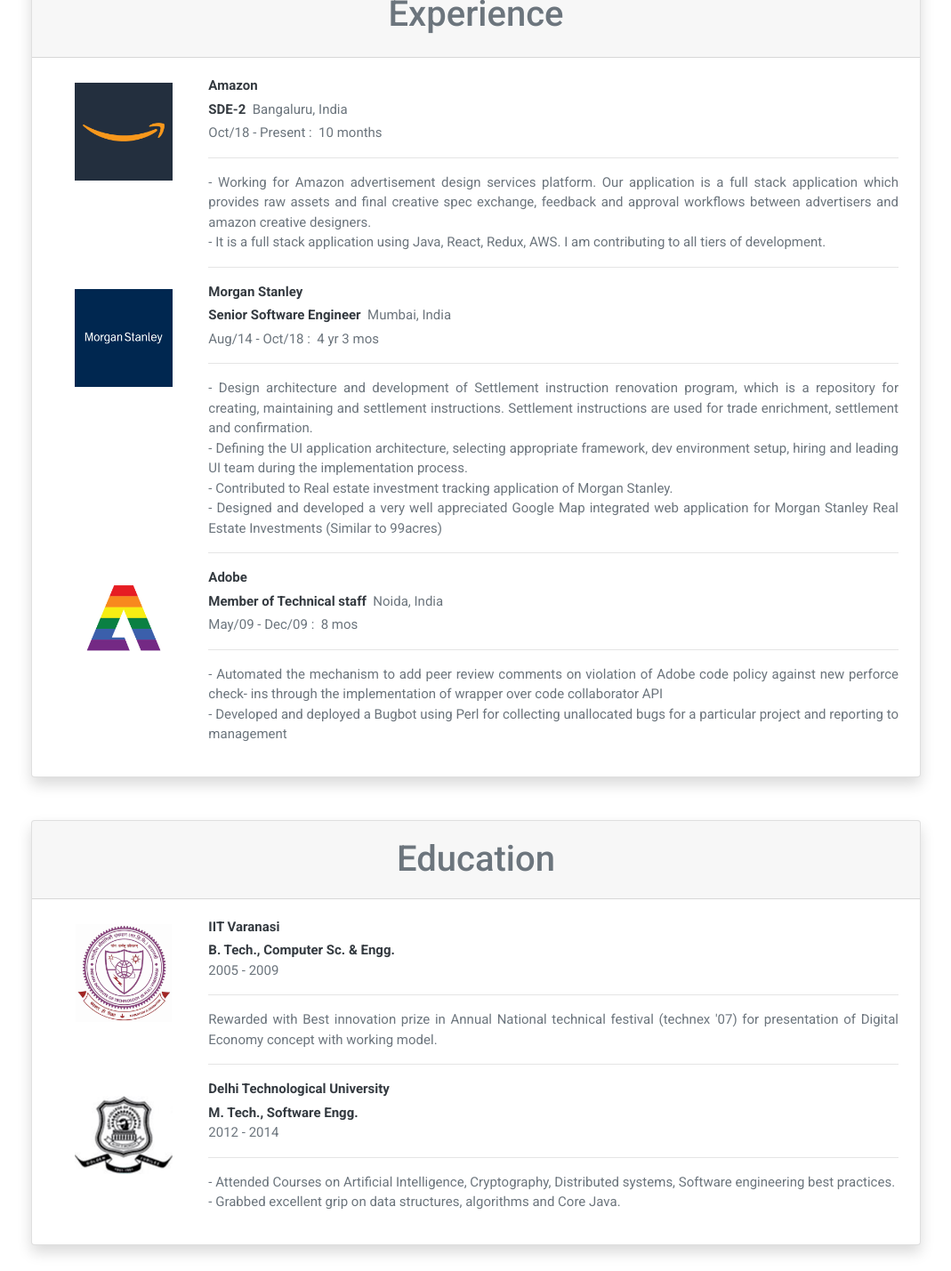
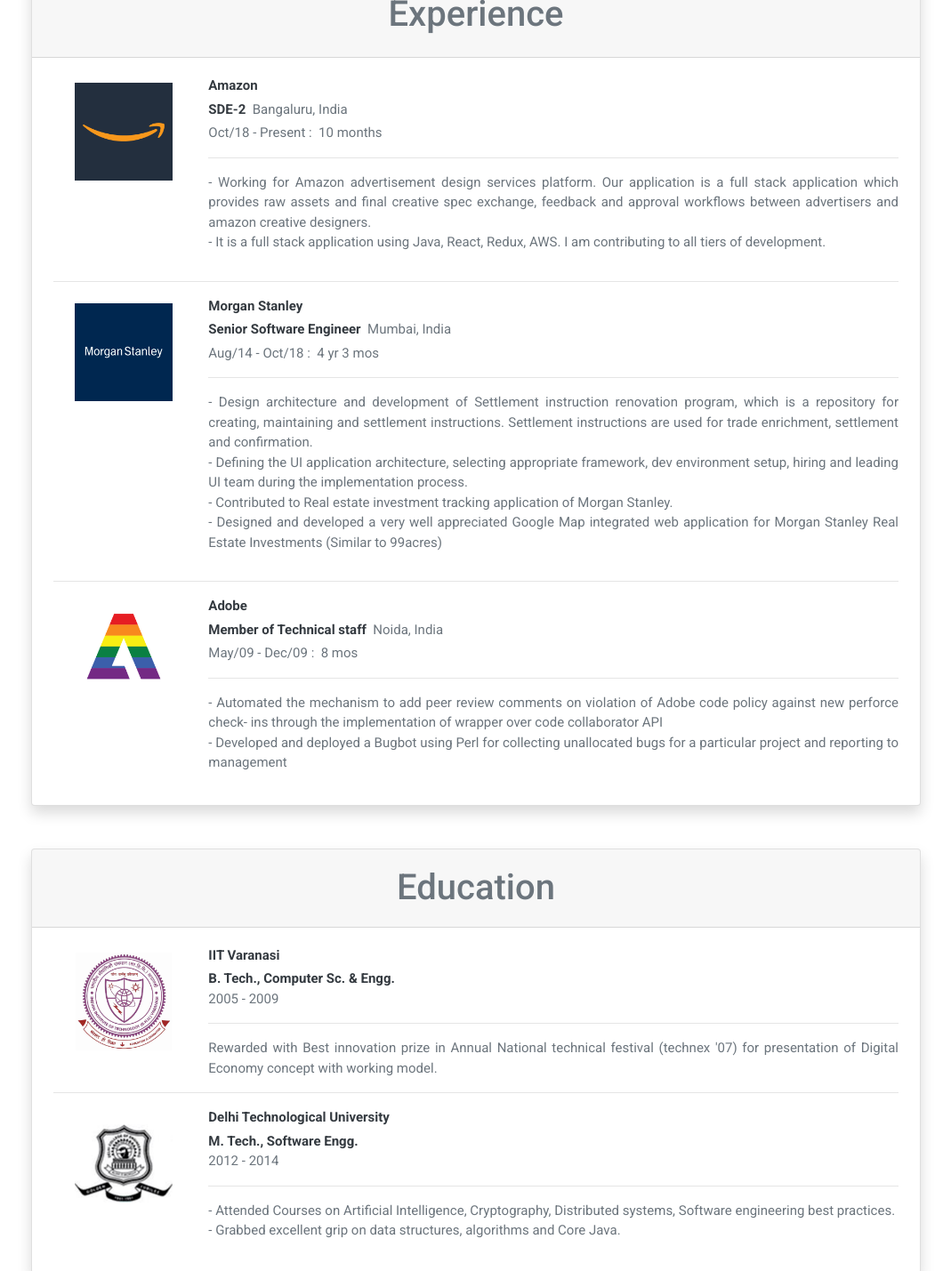
Before and after one commit to amit-kumar-cse/amiku.dev, a React (Create React App) app: page / in a window 1280 px wide. Shown: the part 1058-2487 px from the top of the page at 89% size, without its empty margins (105-1174 px from the left). Built offline with nearby package versions, Linux system fonts and the light colour scheme.

Commit message:
Extra lines

```diff
--- a/src/components/details.module.scss
+++ b/src/components/details.module.scss
@@ -16,7 +16,7 @@
 
 @include media-breakpoint-only(md) {
   .fontsSize {
-    font-size: 4vmin !important;
+    font-size: 18px !important;
   }
 }
 
--- a/src/components/education.js
+++ b/src/components/education.js
@@ -45,7 +45,7 @@
                     <hr/>
                     {this.props.children}
 
-                    {this.props.education.showLine? (<hr/>): null}
+                    {/*{this.props.education.showLine? (<hr/>): null}*/}
                 </div>
 
             </div>
--- a/src/components/educationList.js
+++ b/src/components/educationList.js
@@ -15,6 +15,7 @@
                         for presentation of Digital Economy concept with working model.
                     </div>
                 </Education>
+                <hr/>
                 <Education education={educationData[1]}>
                     <ul className={`list-unstyled text-justify`}>
                         <li>- Attended Courses on Artificial Intelligence, Cryptography, Distributed systems,
--- a/src/components/experience.js
+++ b/src/components/experience.js
@@ -28,7 +28,7 @@
                     <hr/>
                     {this.props.children}
 
-                    {this.props.experience.showLine? (<hr/>): null}
+                    {/*{this.props.experience.showLine? (<hr/>): null}*/}
                 </div>
 
             </div>
--- a/src/components/experienceList.js
+++ b/src/components/experienceList.js
@@ -21,7 +21,7 @@
                             I am contributing to all tiers of development.</li>
                     </ul>
                 </Experience>
-
+                <hr/>
 
 
                 <Experience experience={experienceData[1]}>
@@ -33,6 +33,7 @@
                         <li>- Designed and developed a very well appreciated Google Map integrated web application for Morgan Stanley Real Estate Investments (Similar to 99acres)</li>
                     </ul>
                 </Experience>
+                <hr/>
 
                 <Experience experience={experienceData[2]}>
                     <ul className='list-unstyled text-justify'>
```
